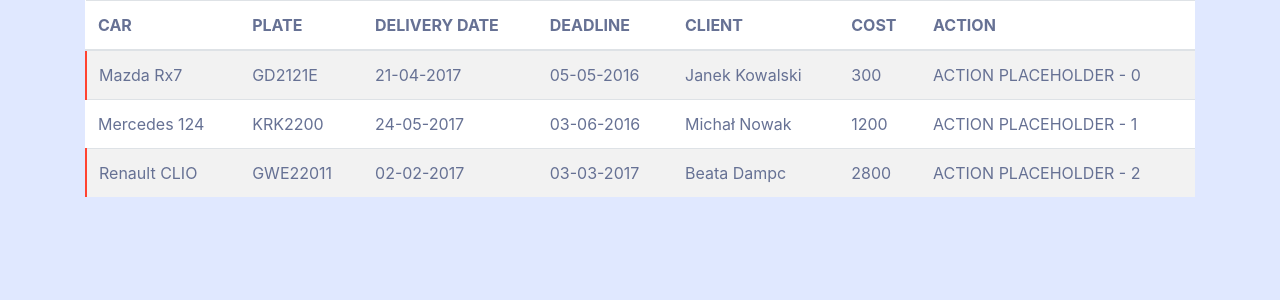
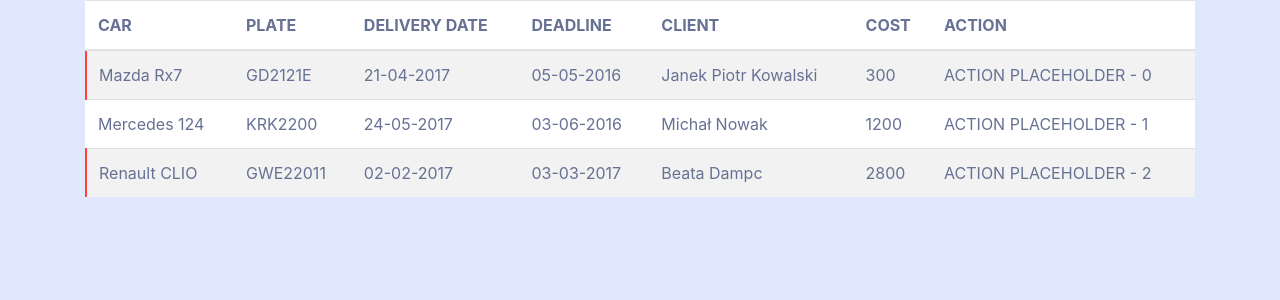
Before and after one commit to dejski/angularSzkolenie, an Angular app: page / in a window 1280 px wide. Shown: the top 300 px of the page. Built offline with nearby package versions, Linux system fonts and the light colour scheme.

Commit message:
zmiana imienia w gałęzi

```diff
--- a/src/app/cars/cars-list/cars-list.component.ts
+++ b/src/app/cars/cars-list/cars-list.component.ts
@@ -15,7 +15,7 @@ export class CarsListComponent implements OnInit {
       deliveryDate: '21-04-2017',
       deadline: '05-05-2016',
       client: {
-        firstName: 'Janek',
+        firstName: 'Janek Piotr',
         surname: 'Kowalski'
       },
       cost: 300,
```
